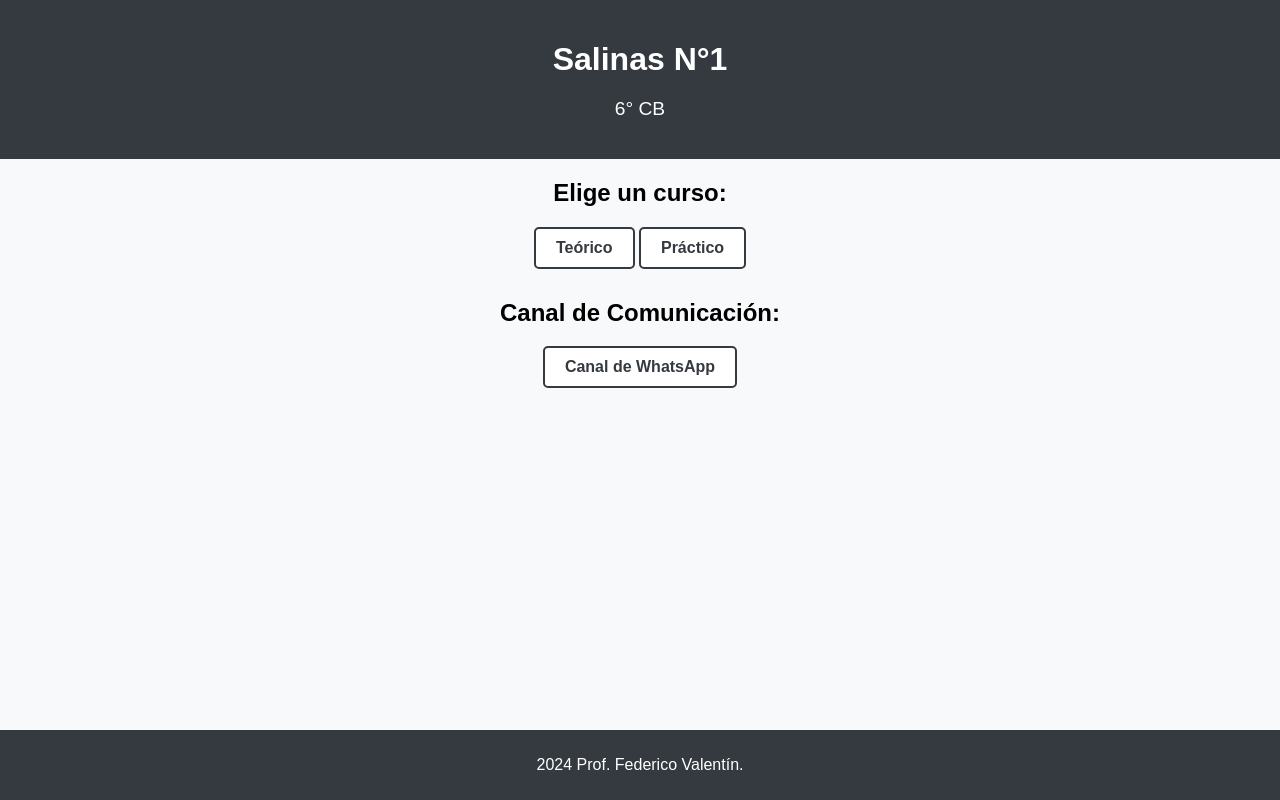
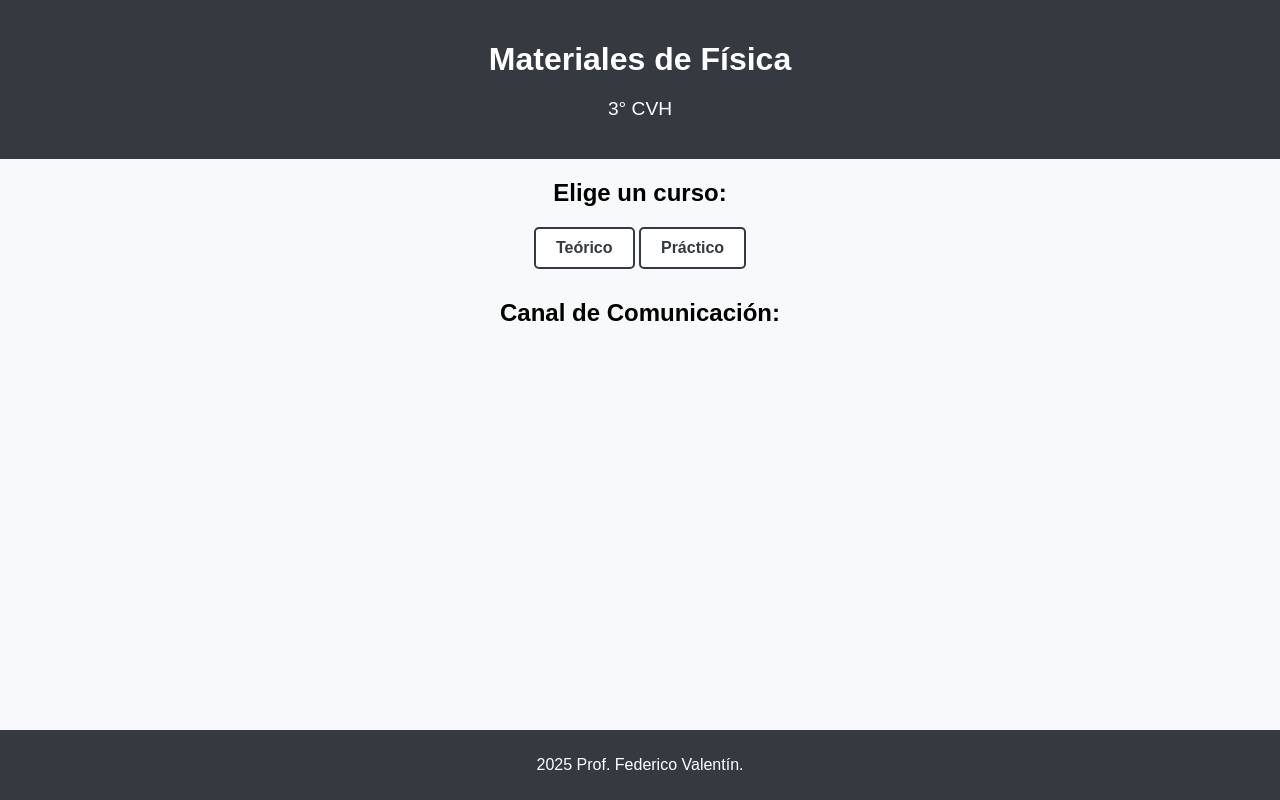
Before and after one commit to fisicavalentin/fisica, a plain HTML site: page index.html in a window 1280 px wide. Drawn offline with Linux system fonts and the light colour scheme.

Commit message:
Update index.html

```diff
--- a/index.html
+++ b/index.html
@@ -3,35 +3,35 @@
 <head>
     <meta charset="UTF-8">
     <meta name="viewport" content="width=device-width, initial-scale=1.0">
-    <title>Materiales de Física</title>
+    <title>Física</title>
     <link rel="stylesheet" href="styles.css">
     <link rel="icon" href="icons8-learning-ios-17-filled-32.png" type="image/x-icon">
 
 </head>
 <body>
     <div class="header">
-        <h1 class="title">Salinas N°1</h1>
-         <p class="subtitle"> 6° CB</p>
+        <h1 class="title">Materiales de Física</h1>
+         <p class="subtitle"> 3° CVH</p>
     </div>
 
     <div class="content-container">
         <h2>Elige un curso: </h2>
         <ul>
-            <li><a href="salinas6cbt.html">Teórico</a></li>
-            <li><a href="salinas6cbp.html">Práctico</a></li>
+            <li><a href="3rocvht.html">Teórico</a></li>
+            <li><a href="3rocvhp.html">Práctico</a></li>
            <!-- Agrega más enlaces relevantes según sea necesario -->
         </ul>
     </div>
         <div class="content-container">
         <h2>Canal de Comunicación: </h2>
         <ul>
-            <li><a href="https://whatsapp.com/channel/0029VaSZ5SwBFLgLXVx36Q3b">Canal de WhatsApp</a></li>
-        <!--     <li><a href="salinas6cbp.html">Práctico</a></li>
+          <!--    <li><a href="https://whatsapp.com/channel/0029VaSZ5SwBFLgLXVx36Q3b">Canal de WhatsApp</a></li>
+           <li><a href="salinas6cbp.html">Práctico</a></li>
            Agrega más enlaces relevantes según sea necesario -->
         </ul>
     </div>
     <div class="footer">
-        <p class="firma"> 2024 Prof. Federico Valentín.</p>
+        <p class="firma"> 2025 Prof. Federico Valentín.</p>
     </div>
 </body>
 </html>
```
